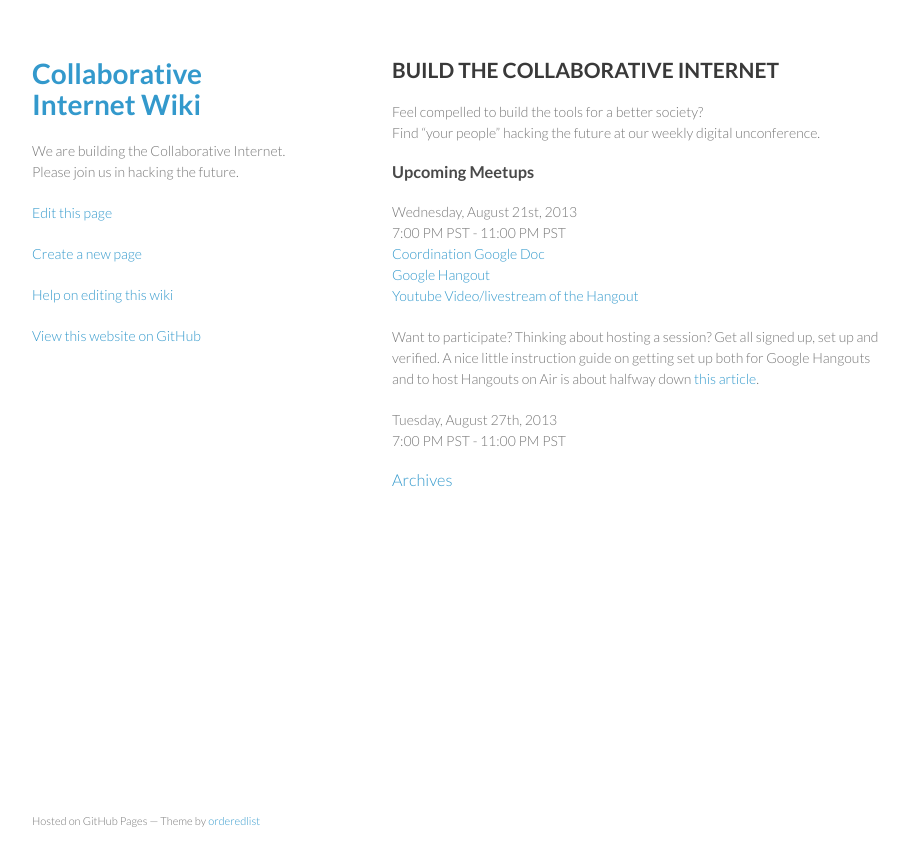
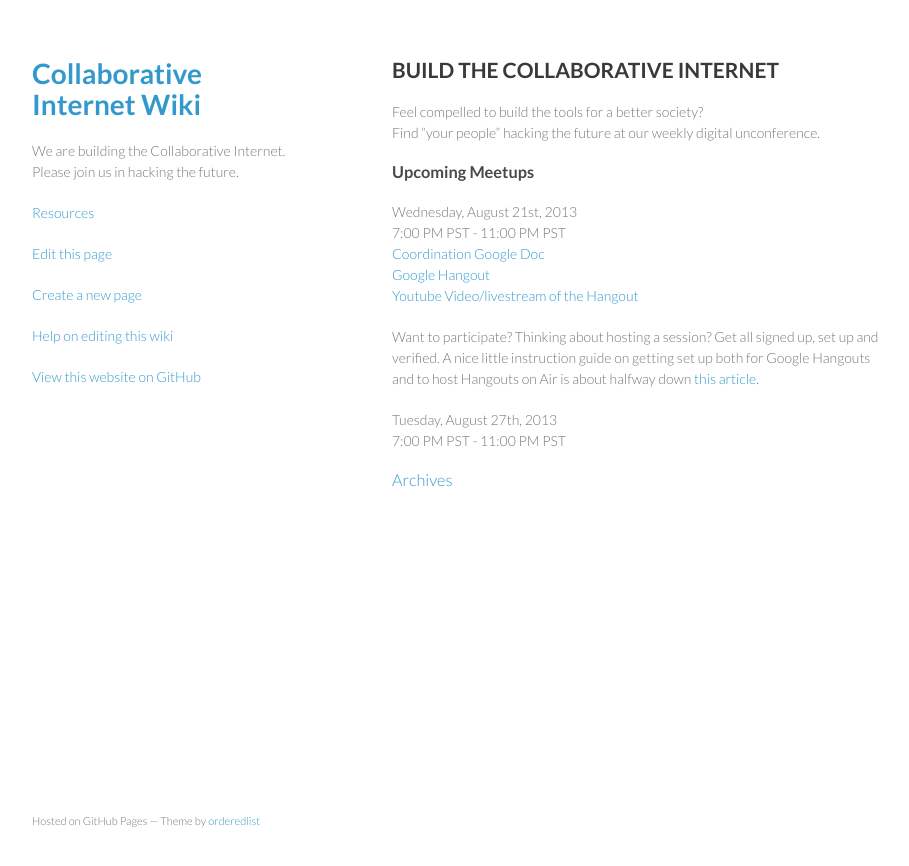
Before and after one commit to collaborativeinternet/collaborativeinternet.github.io, a Jekyll site: the page built from index.md, in a window 1280 px wide. Shown: the top 866 px of the page, without its empty margins (178-1087 px from the left). Built offline with Jekyll 4.4.1, drawn with Linux system fonts in a browser that asks for light colours.

Commit message:
Update navigation.html

```diff
--- a/_includes/navigation.html
+++ b/_includes/navigation.html
@@ -1,3 +1,5 @@
+<p class="view"><a href="/wiki/resources.html">Resources</a></p>
+
 <p class="view"><a target="_blank" href="http://prose.io/#collaborativeinternet/collaborativeinternet.github.io/edit/master/{{page.path}}">Edit this page</a></p>
 <p class="view"><a target="_blank" href="http://prose.io/#collaborativeinternet/collaborativeinternet.github.io/new/master/wiki">Create a new page</a></p>
 
```
